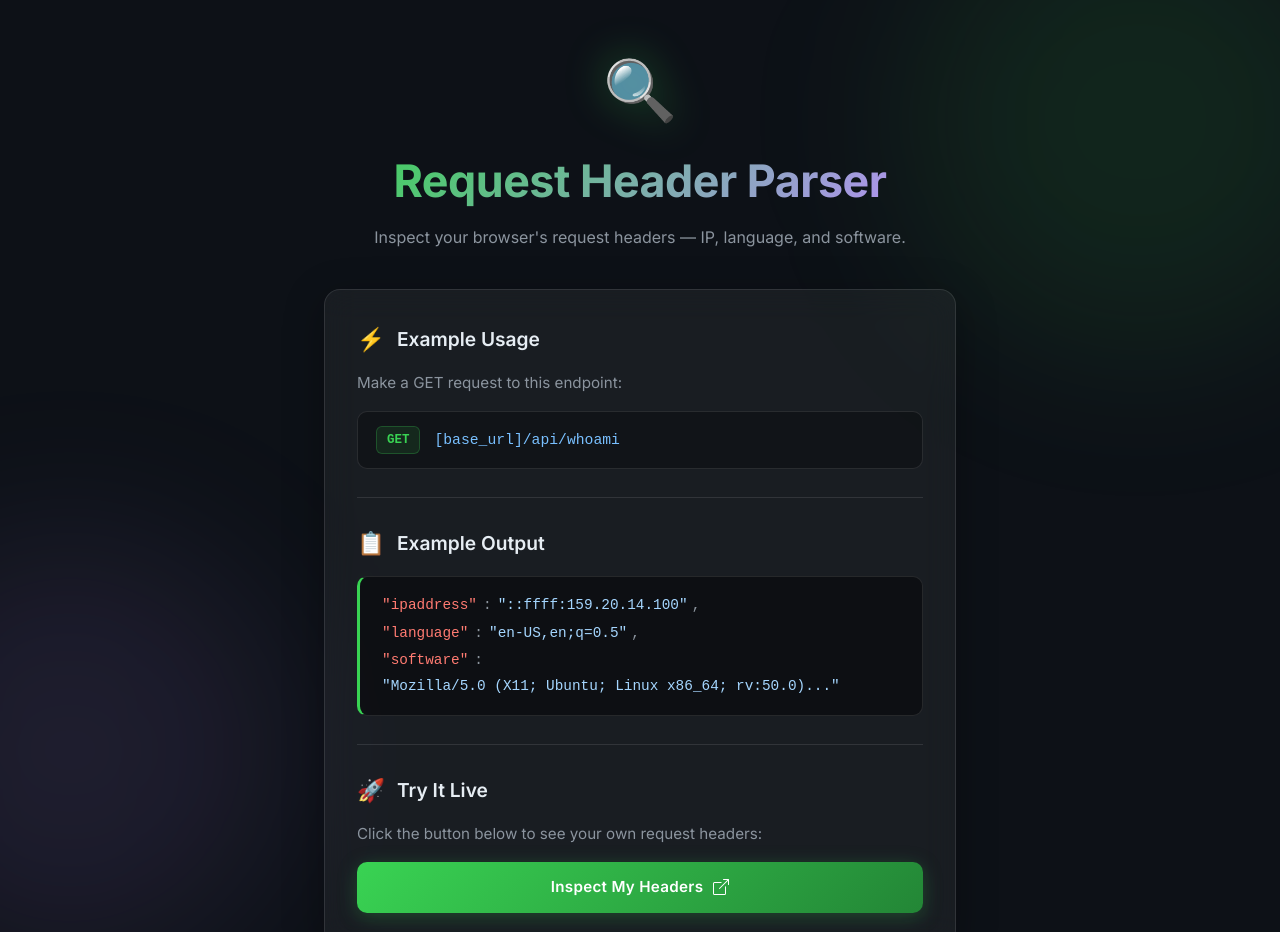
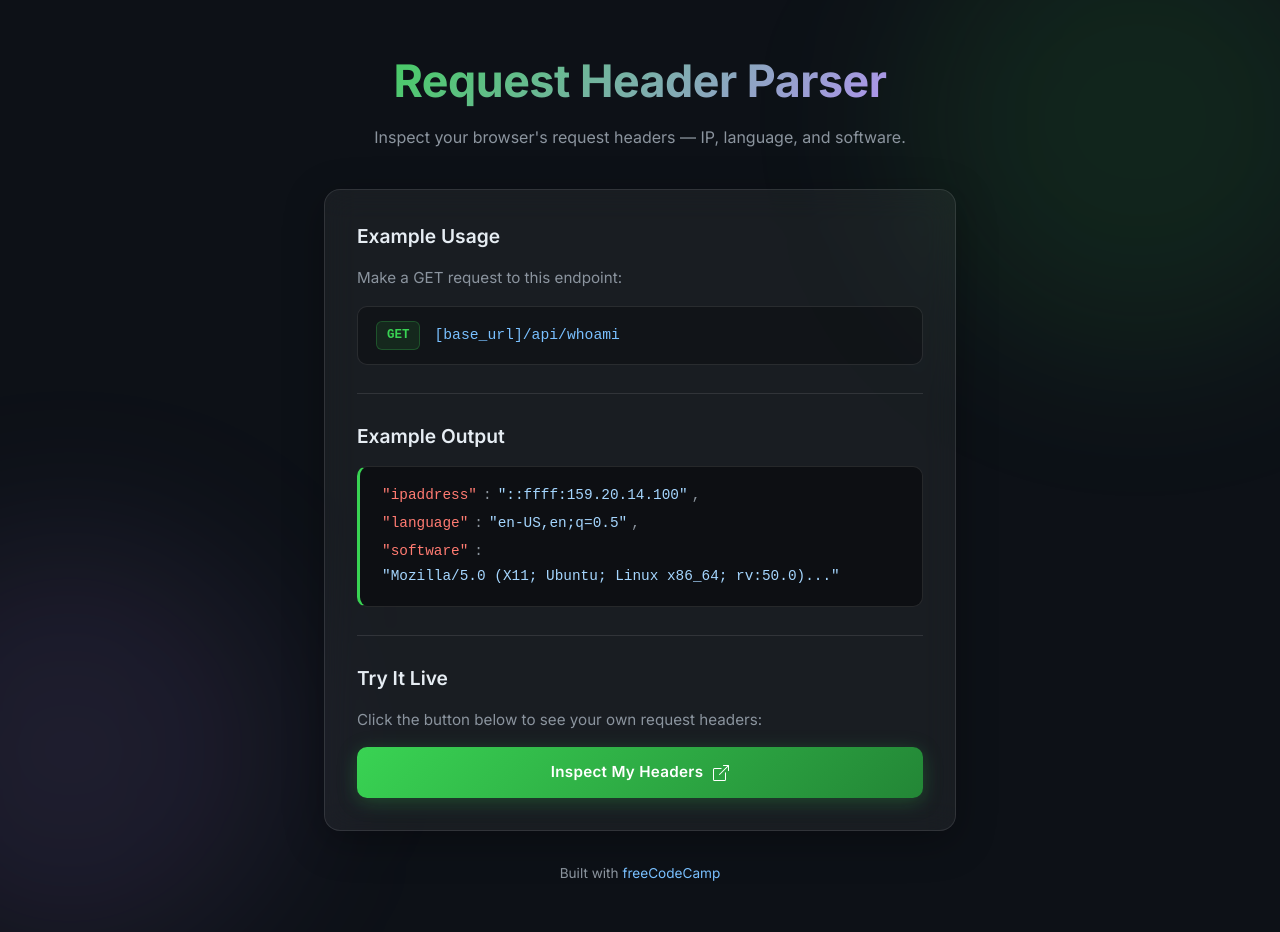
Before and after one commit to Dinh-Le-Tan-Huy/Request-Header-Parser-Microservice, a website: page views/index.html in a window 1280 px wide. Shown: the top 932 px of the page. Drawn offline with Linux system fonts and the light colour scheme; files that its build step writes are made by us from their sources.

Commit message:
update layout "

```diff
--- a/views/index.html
+++ b/views/index.html
@@ -6,7 +6,8 @@
   <meta name="viewport" content="width=device-width, initial-scale=1.0" />
   <title>Request Header Parser | freeCodeCamp</title>
   <meta name="description" content="A freeCodeCamp API project: Request Header Parser Microservice" />
-  <link rel="shortcut icon" href="https://cdn.freecodecamp.org/universal/favicons/favicon-32x32.png" type="image/x-icon" />
+  <link rel="shortcut icon" href="https://cdn.freecodecamp.org/universal/favicons/favicon-32x32.png"
+    type="image/x-icon" />
   <link href="https://fonts.googleapis.com/css2?family=Inter:wght@300;400;500;600;700&display=swap" rel="stylesheet" />
   <link href="style.css" rel="stylesheet" type="text/css" />
 </head>
@@ -18,7 +19,6 @@
 
   <div class="container">
     <header class="header">
-      <div class="header-icon">🔍</div>
       <h1 class="header-title">Request Header Parser</h1>
       <p class="header-subtitle">Inspect your browser's request headers — IP, language, and software.</p>
     </header>
@@ -26,7 +26,6 @@
     <div class="card">
       <!-- Example Usage -->
       <div class="card-header">
-        <div class="card-icon">⚡</div>
         <h2 class="card-title">Example Usage</h2>
       </div>
 
@@ -41,7 +40,6 @@
 
       <!-- Example Output -->
       <div class="card-header">
-        <div class="card-icon">📋</div>
         <h2 class="card-title">Example Output</h2>
       </div>
 
@@ -64,7 +62,6 @@
 
       <!-- Try it live -->
       <div class="card-header">
-        <div class="card-icon">🚀</div>
         <h2 class="card-title">Try It Live</h2>
       </div>
 
@@ -73,14 +70,16 @@
       <a href="api/whoami" class="btn-try" id="try-btn">
         <span>Inspect My Headers</span>
         <svg xmlns="http://www.w3.org/2000/svg" width="16" height="16" fill="currentColor" viewBox="0 0 16 16">
-          <path fill-rule="evenodd" d="M8.636 3.5a.5.5 0 0 0-.5-.5H1.5A1.5 1.5 0 0 0 0 4.5v10A1.5 1.5 0 0 0 1.5 16h10a1.5 1.5 0 0 0 1.5-1.5V7.864a.5.5 0 0 0-1 0V14.5a.5.5 0 0 1-.5.5h-10a.5.5 0 0 1-.5-.5v-10a.5.5 0 0 1 .5-.5h6.636a.5.5 0 0 0 .5-.5z"/>
-          <path fill-rule="evenodd" d="M16 .5a.5.5 0 0 0-.5-.5h-5a.5.5 0 0 0 0 1h3.793L6.146 9.146a.5.5 0 1 0 .708.708L15 1.707V5.5a.5.5 0 0 0 1 0v-5z"/>
+          <path fill-rule="evenodd"
+            d="M8.636 3.5a.5.5 0 0 0-.5-.5H1.5A1.5 1.5 0 0 0 0 4.5v10A1.5 1.5 0 0 0 1.5 16h10a1.5 1.5 0 0 0 1.5-1.5V7.864a.5.5 0 0 0-1 0V14.5a.5.5 0 0 1-.5.5h-10a.5.5 0 0 1-.5-.5v-10a.5.5 0 0 1 .5-.5h6.636a.5.5 0 0 0 .5-.5z" />
+          <path fill-rule="evenodd"
+            d="M16 .5a.5.5 0 0 0-.5-.5h-5a.5.5 0 0 0 0 1h3.793L6.146 9.146a.5.5 0 1 0 .708.708L15 1.707V5.5a.5.5 0 0 0 1 0v-5z" />
         </svg>
       </a>
     </div>
 
     <footer class="footer">
-      Built with ❤️ for <a href="https://www.freecodecamp.org" target="_blank">freeCodeCamp</a>
+      Built with <a href="https://www.freecodecamp.org" target="_blank">freeCodeCamp</a>
     </footer>
   </div>
 </body>
```
